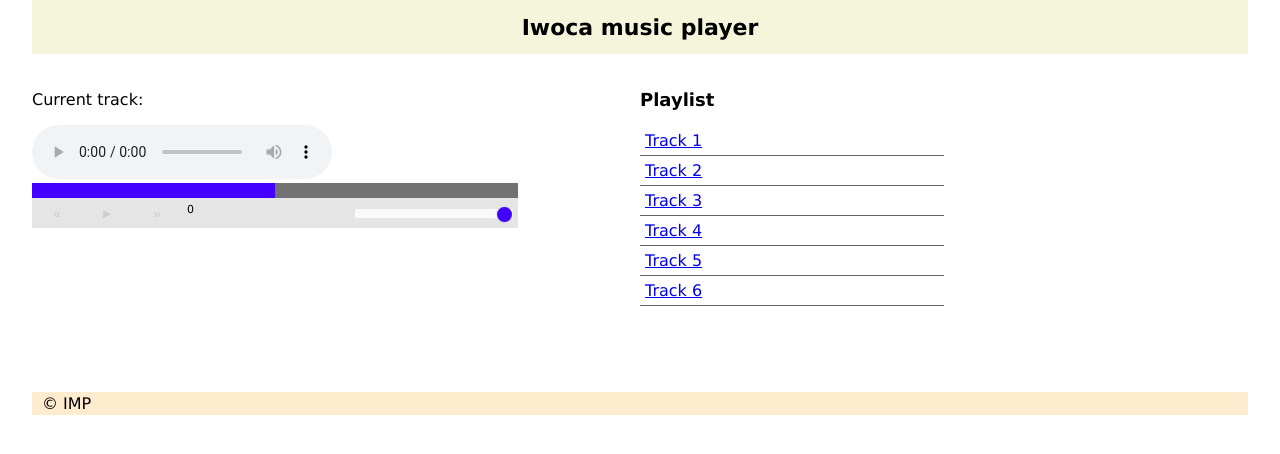
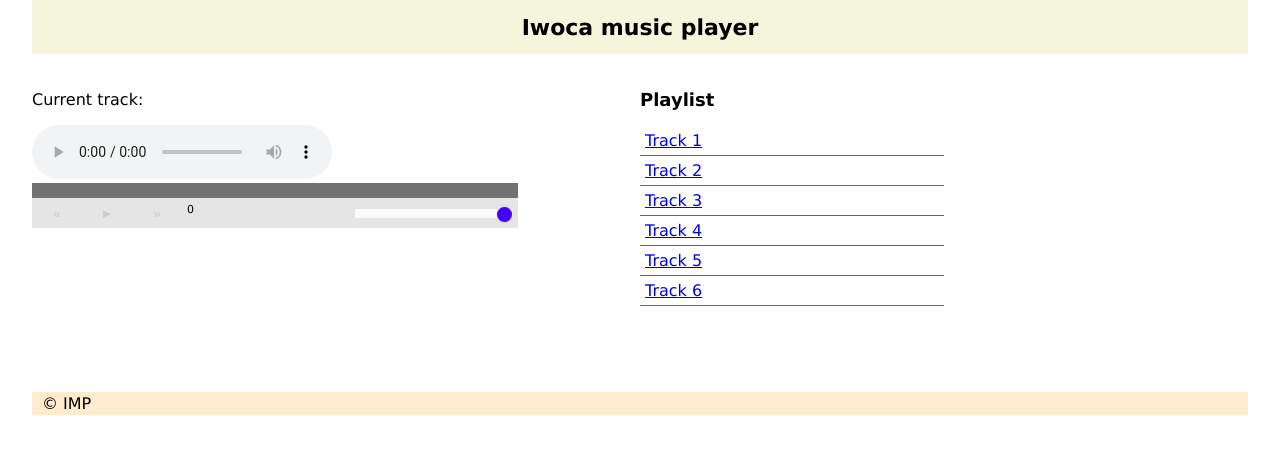
Before and after one commit to sengeezer/react-audio-player, a React (Create React App) app: page / in a window 1280 px wide. Shown: the top 454 px of the page. Built offline with nearby package versions, Linux system fonts and the light colour scheme.

Commit message:
Updated progress bar and readme

```diff
--- a/src/App.js
+++ b/src/App.js
@@ -32,6 +32,8 @@ class App extends Component {
       this.setState({
         trackProgress: this.player.currentTime
       });
+      const percent = (this.player.currentTime / this.player.duration) * 100;
+      document.querySelector('.filled').style.flexBasis = `${percent}%`;
     });
 
     this.player.addEventListener('ended', () => {
--- a/src/styles/components/_app.scss
+++ b/src/styles/components/_app.scss
@@ -136,10 +136,10 @@
     cursor: ew-resize;
 
     .filled {
-      width: 50%;
+      width: 0;
       background: $lightCtrl;
       flex: 0;
-      flex-basis: 50%;
+      flex-basis: 0;
     }
   }
 }
```
Also changed, not shown: 1 other file (tests, documents, lock files or other folders).
